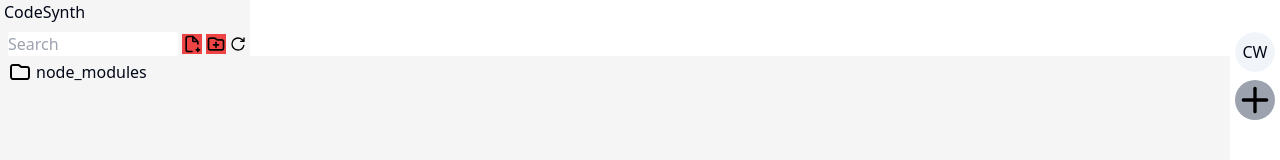
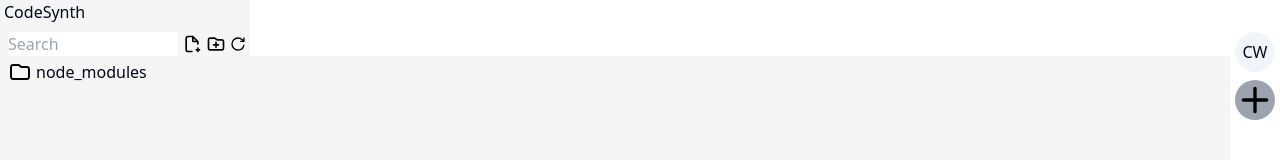
Before and after one commit to richmondnkrumah/codeSynth, a Next.js app: page /editor in a window 1280 px wide. Shown: the top 160 px of the page. Built offline with nearby package versions, Linux system fonts and the light colour scheme.

Commit message:
ui fixes and fixed not updating bug

```diff
--- a/src/components/FileTree.tsx
+++ b/src/components/FileTree.tsx
@@ -2,10 +2,9 @@
 import { useState,useRef} from "react";
 import Entry from "./Entry";
 import { useExplorerFileTree } from "@/store/ExplorerFileTree";
-import { v4 as uniqueID } from "uuid";
 
 const FileTree = () => {
-  const { FileNodes,setNewNode,deleteNode } =
+  const { FileNodes,setNewNode} =
     useExplorerFileTree();
   const [folState, setFolState] = useState<null | boolean>(null);
   const [isDone, setIsDone] = useState<boolean>(true);
@@ -25,7 +24,7 @@ const FileTree = () => {
           <input placeholder="Search" className="w-full" type="text"></input>
         </div>
         <div className="flex gap-1 items-center " >
-          <div onClick={() => handleNodeCreation(false)} className="w-5 cursor-pointer bg-red-500">
+          <div onClick={() => handleNodeCreation(false)} className="w-5 cursor-pointer">
             <svg
               viewBox="0 0 24 24"
               fill="none"
@@ -49,7 +48,7 @@ const FileTree = () => {
               </g>
             </svg>
           </div>
-          <div onClick={() => handleNodeCreation(true)} className="w-5 cursor-pointer bg-red-500">
+          <div onClick={() => handleNodeCreation(true)} className="w-5 cursor-pointer ">
             <svg
               viewBox="0 0 24 24"
               fill="none"
```
